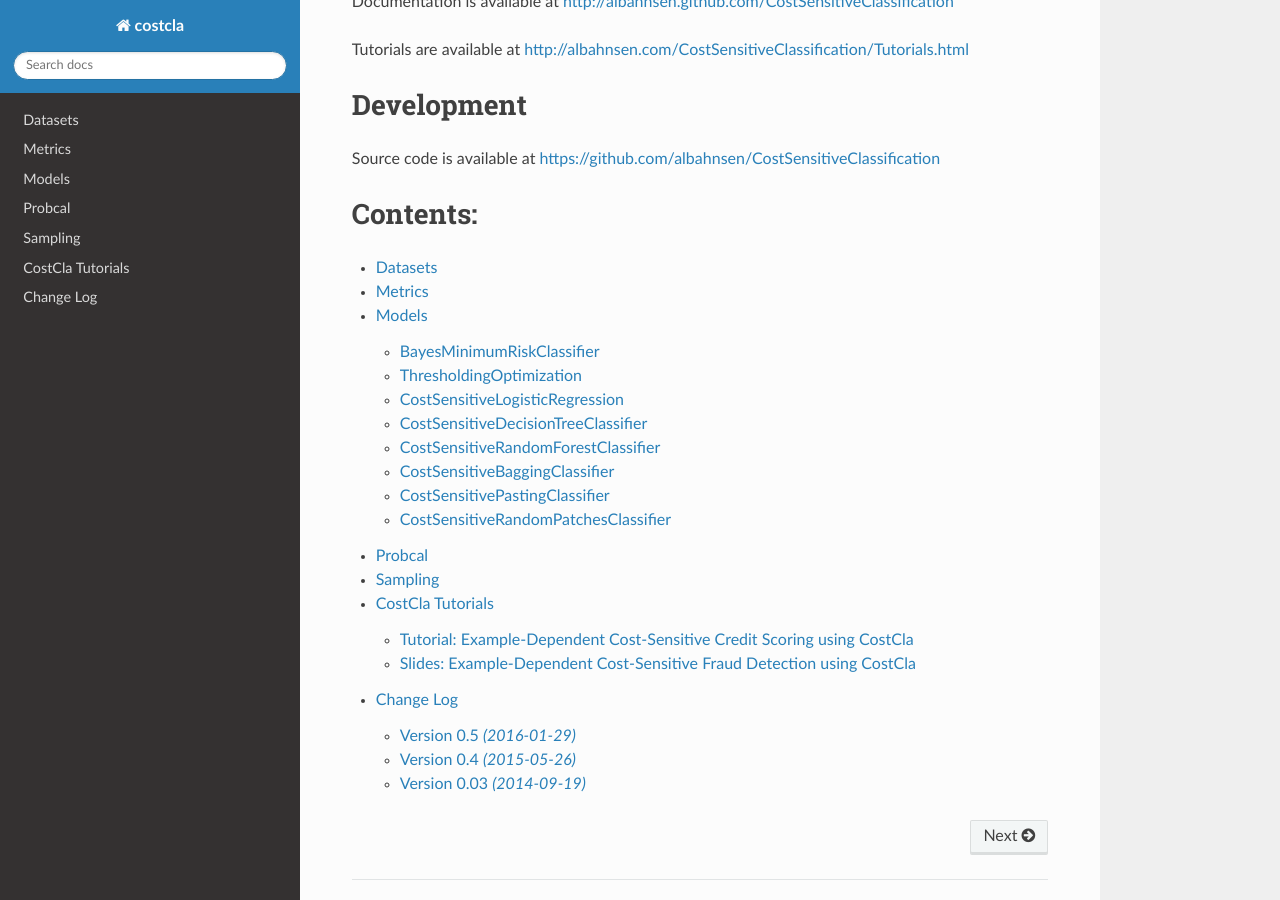
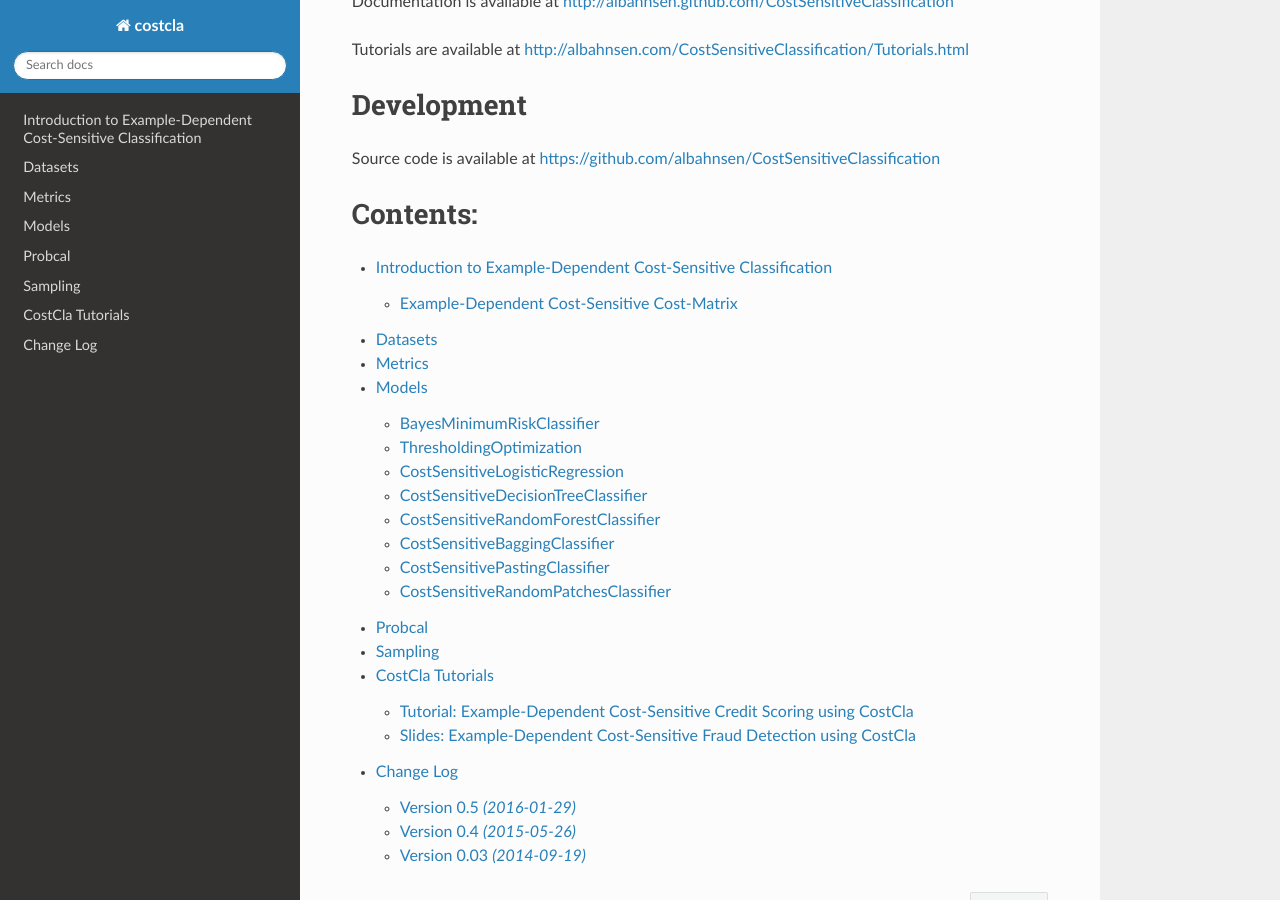
Before and after one commit to albahnsen/CostSensitiveClassification, a Sphinx documentation site: the page built from doc/index.rst, in a window 1280 px wide and 900 px high, scrolled down 969 px. Built offline with Sphinx 7.4.7 and the Read the Docs theme 2.0.0, drawn with Linux system fonts in a browser that asks for light colours; pages that are not in the unit, such as notebooks, are missing from menus; some of the changed lines change nothing that is shown.

Commit message:
DOC - add intro to EDCS

```diff
--- /dev/null
+++ b/doc/Intro.rst
@@ -0,0 +1,21 @@
+Introduction to Example-Dependent Cost-Sensitive Classification
+===============================================================================
+
+Classification methods are used to predict the class of different examples given their features. Standard methods aim at maximizing the accu racy of the predictions, in which an example is correctly classified if the predicted class is the same the as true class. This traditional approach assumes that all correctly classified and misclassified examples carry the same cost. This, however, is not the case in many real-world appli cations. Methods that use different misclassification costs are known as cost-sensitive classifiers. Typical cost-sensitive approaches assume a constant cost for each type of error, in the sense that, the cost depends on the class and is the same among examples [Elkan, 2001; Kim et al., 2012]. Nevertheless, this class-dependent approach is not realistic in many real world applications.
+
+For example in credit card fraud detection, failing to detect a fraudulent transaction may have an economical impact from a few to thousands of Euros, depending on the particular transaction and card holder [Sahin et al., 2013]. In churn modeling, a model is used for predicting which customers are more likely to abandon a service provider. In this context, failing to identify a profitable or unprofitable churner has a significant different financial impact [Glady et al., 2009]. Similarly, in direct marketing, wrongly predicting that a customer will not accept an offer when in fact he will, has a different impact than the other way around [Zadrozny et al., 2003]. Also in credit scoring, where declining good customers has a non constant impact since not all customers generate the same profit [Verbraken et al., 2014]. Lastly, in the case of intrusion detection, classifying a benign connection as malicious has a different cost than when a malicious connection is accepted [Ma et al., 2011].
+
+In order to deal with these specific types of cost-sensitive problems, called example-dependent cost-sensitive, some methods have been proposed recently. However, the literature on example-dependent cost-
+sensitive methods is limited, mostly because there is a lack of publicly available datasets that fit the problem [Aodha and Brostow, 2013]. Standard solutions consist in modifying the training set by re-weighting the examples proportionate to the misclassification costs [Elkan, 2001; Zadrozny et al., 2003].
+
+
+Example-Dependent Cost-Sensitive Cost-Matrix
+----------------------------
+
+In this context, the example-dependent costs can be represented using a 2x2 cost matrix [Elkan, 2001], that introduces the costs associated with two types of correct classification, cost of true positives (C T P i ), cost of true negatives (C T N i ), and the two types of misclassification errors, cost of false positives (C FP i ), cost of false negatives (C FN i ), as defined in the following table:
+
+.. image:: cost_mat.png
+    :width: 500px
+    :align: center
+    :height: 250px
+    :alt: alternate text
--- a/doc/index.rst
+++ b/doc/index.rst
@@ -15,6 +15,7 @@ Contents:
 .. toctree::
    :maxdepth: 2
 
+   Intro
    Datasets
    Metrics
    Models
```
Also changed, not shown: doc/cost_mat.png (added).
